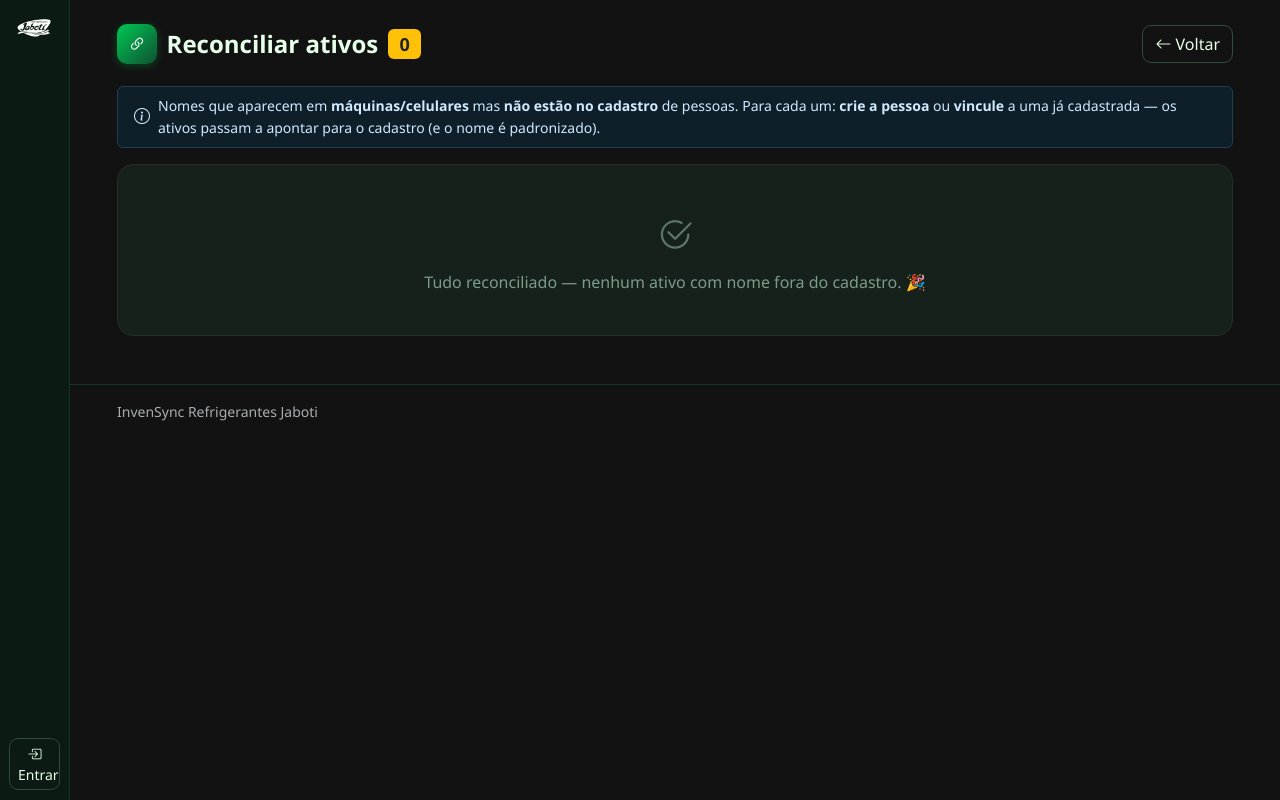
After one commit to nerdGG094/InvenSync, a Python web app: template inventory/templates/colaboradores/reconciliar.html in a window 1280 px wide. The commit adds this page. Run offline with Jinja, Linux system fonts and the light colour scheme; the template is opened without the code that fills it, so the values that code supplies are empty.

Commit message:
feat(normalizacao): tela de reconciliação de ativos órfãos da FK
Lista nomes de máquinas/celulares sem vínculo no cadastro e permite CRIAR a
pessoa ou VINCULAR a uma existente (padronizando o nome do ativo). Fecha a
cobertura da fase 1/2. Botão "Reconciliar N" em Colaboradores + testes.

Co-Authored-By: Claude Opus 4.8 <noreply@anthropic.com>

```diff
--- a/inventory/templates/colaboradores/list.html
+++ b/inventory/templates/colaboradores/list.html
@@ -34,6 +34,11 @@
     <span class="badge bg-success-subtle text-success-emphasis ph-count">{{ items|length }}</span>
   </h1>
   <div class="d-flex gap-2">
+    {% if orfaos_count %}
+    <a href="{{ url_for('colaboradores.reconciliar') }}" class="btn btn-outline-warning" title="Ativos com nome sem vínculo no cadastro">
+      <i class="bi bi-link-45deg"></i> Reconciliar <span class="badge bg-warning text-dark">{{ orfaos_count }}</span>
+    </a>
+    {% endif %}
     <a href="{{ url_for('colaboradores.export', q=q) }}" class="btn btn-outline-light"><i class="bi bi-file-earmark-excel"></i> Excel</a>
     <a href="{{ url_for('colaboradores.new') }}" class="btn btn-primary">
       <i class="bi bi-plus-circle"></i> Nova Pessoa
--- /dev/null
+++ b/inventory/templates/colaboradores/reconciliar.html
@@ -0,0 +1,67 @@
+{% extends "base.html" %}
+{% block title %}Reconciliar ativos{% endblock %}
+{% block content %}
+
+<div class="page-header">
+  <h1 class="ph-title">
+    <span class="ph-icon"><i class="bi bi-link-45deg"></i></span>
+    Reconciliar ativos
+    <span class="badge bg-warning text-dark ph-count">{{ orfaos|length }}</span>
+  </h1>
+  <a href="{{ url_for('colaboradores.list_view') }}" class="btn btn-outline-light"><i class="bi bi-arrow-left"></i> Voltar</a>
+</div>
+
+<div class="alert alert-info d-flex align-items-center gap-2 py-2">
+  <i class="bi bi-info-circle"></i>
+  <span class="small">Nomes que aparecem em <strong>máquinas/celulares</strong> mas <strong>não estão no cadastro</strong> de pessoas.
+    Para cada um: <strong>crie a pessoa</strong> ou <strong>vincule</strong> a uma já cadastrada — os ativos passam a apontar para o cadastro (e o nome é padronizado).</span>
+</div>
+
+{% if orfaos %}
+<div class="table-card">
+  <div class="table-responsive">
+    <table class="table table-hover align-middle mb-0">
+      <thead><tr>
+        <th>Nome no ativo</th>
+        <th class="text-center">Ativos</th>
+        <th style="min-width:340px">Ação</th>
+      </tr></thead>
+      <tbody>
+        {% for nome, c in orfaos %}
+        <tr>
+          <td class="fw-semibold">{{ nome }}</td>
+          <td class="text-center">
+            {% if c.machines %}<span class="pchip"><i class="bi bi-pc-display"></i> {{ c.machines }}</span>{% endif %}
+            {% if c.mobiles %}<span class="pchip"><i class="bi bi-phone"></i> {{ c.mobiles }}</span>{% endif %}
+          </td>
+          <td>
+            <div class="d-flex flex-wrap gap-2 align-items-center">
+              <form method="post" onsubmit="return confirm('Criar a pessoa “{{ nome }}” e vincular os ativos?');">
+                <input type="hidden" name="acao" value="criar">
+                <input type="hidden" name="nome" value="{{ nome }}">
+                <button class="btn btn-sm btn-success"><i class="bi bi-person-plus"></i> Criar pessoa</button>
+              </form>
+              <span class="text-muted small">ou</span>
+              <form method="post" class="d-flex gap-1">
+                <input type="hidden" name="acao" value="vincular">
+                <input type="hidden" name="nome" value="{{ nome }}">
+                <select name="user_id" class="form-select form-select-sm" style="max-width:220px" required>
+                  <option value="">Vincular a…</option>
+                  {% for p in pessoas %}<option value="{{ p.id }}">{{ p.name }}{% if p.sector %} · {{ p.sector }}{% endif %}</option>{% endfor %}
+                </select>
+                <button class="btn btn-sm btn-outline-light" title="Vincular"><i class="bi bi-link"></i></button>
+              </form>
+            </div>
+          </td>
+        </tr>
+        {% endfor %}
+      </tbody>
+    </table>
+  </div>
+</div>
+{% else %}
+<div class="table-card"><div class="empty-state"><i class="bi bi-check2-circle"></i>
+  Tudo reconciliado — nenhum ativo com nome fora do cadastro. 🎉
+</div></div>
+{% endif %}
+{% endblock %}
```
Also changed, not shown: inventory/routes/colaboradores.py (+74 -5 lines), tests/test_fk_normalization.py (+33 -0 lines).
